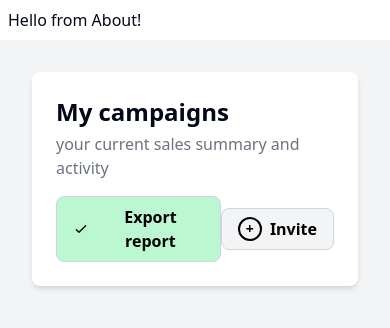
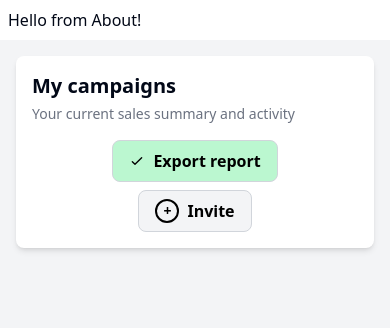
Before and after one commit to Aprender-e-Crescer/crowdfy, a React (Vite) app: page /about in a window 390 px wide. Shown: the top 328 px of the page. Built offline with nearby package versions, Linux system fonts and the light colour scheme.

Commit message:
coreção titulo page campaign

```diff
--- a/src/componentes/tituloPage.tsx
+++ b/src/componentes/tituloPage.tsx
@@ -2,11 +2,11 @@ import React from 'react';
 
 const TituloPage: React.FC = () => {
     return (
-        <div className="bg-gray-100 min-h-screen p-8">
-            <div className="bg-white p-6 rounded-lg shadow-md max-w-2xl mx-auto">
-                <h1 className="text-2xl font-bold">My campaigns</h1>
-                <p className="mt-1 text-gray-500">your current sales summary and activity</p>
-                <div className="flex justify-between items-center mt-4">
+        <div className="bg-gray-100 min-h-screen p-4 sm:p-8">
+            <div className="bg-white p-4 sm:p-6 rounded-lg shadow-md max-w-full sm:max-w-2xl mx-auto">
+                <h1 className="text-xl sm:text-2xl font-bold">My campaigns</h1>
+                <p className="mt-1 text-gray-500 text-sm sm:text-base">Your current sales summary and activity</p>
+                <div className="flex flex-col sm:flex-row justify-between items-center mt-4 space-y-2 sm:space-y-0 sm:space-x-2">
                     <button className="bg-green-200 text-black py-2 px-4 rounded-lg font-semibold border border-gray-300 flex items-center space-x-2">
                         <svg className="w-4 h-4 text-black" xmlns="http://www.w3.org/2000/svg" fill="none" viewBox="0 0 24 24" stroke="currentColor">
                             <path strokeLinecap="round" strokeLinejoin="round" strokeWidth={2} d="M5 13l4 4L19 7" />
```
